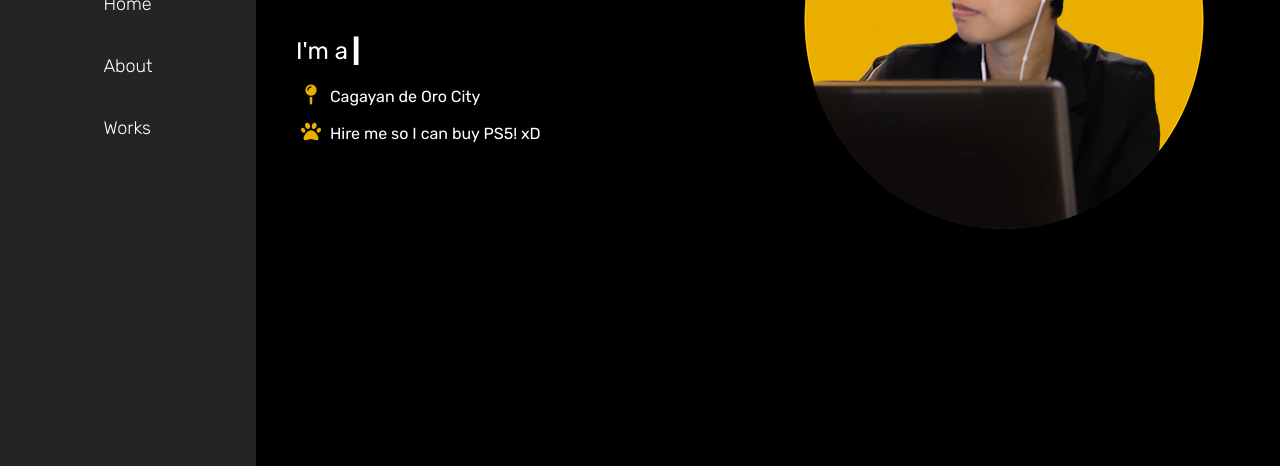
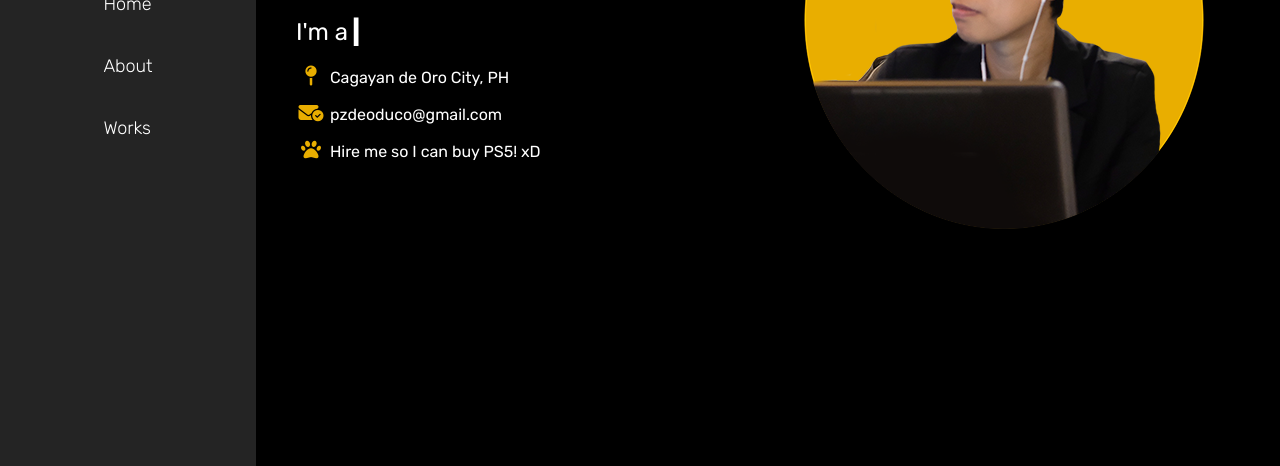
Before and after one commit to pzdeoduco/pzdeoduco.github.io, a plain HTML site: page index.html in a window 1280 px wide. Shown: the part 334-800 px from the top of the page. Drawn offline with nearby package versions, Linux system fonts and the light colour scheme.

Commit message:
added email

```diff
--- a/index.html
+++ b/index.html
@@ -35,7 +35,8 @@
 					<div class="profile">
 						<h1>Patz Deoduco<span class="logo">.</span></h1>
 						<h2>I'm a <span class="animation_text"><del>Web developer.</del> <del>Freelancer.</del> <del>Gamer.</del> </span> </h2>
-						<p><span class="icon"><i class="fa-solid fa-map-pin"></i></span> Cagayan de Oro City</p>
+						<p><span class="icon"><i class="fa-solid fa-map-pin"></i></span> Cagayan de Oro City, PH</p>
+						<p><span class="icon"><i class="fa-solid fa-envelope-circle-check"></i></i></span> pzdeoduco@gmail.com</p>
 						<p><span class="icon"><i class="fa-solid fa-paw"></i></span> Hire me so I can buy PS5! xD</p>
 					</div>
 				<div class="pic"><img src="images/me400.png" alt="Papatz" /></div>
```
